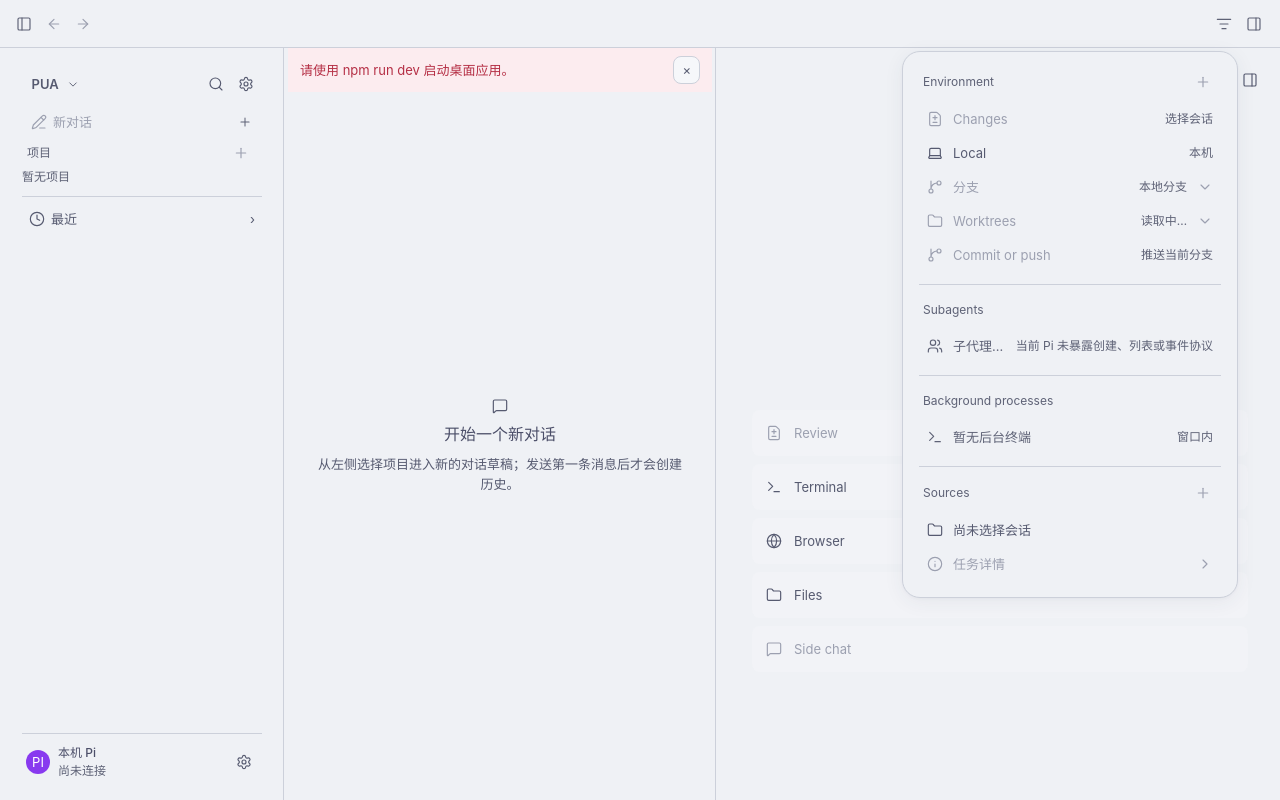
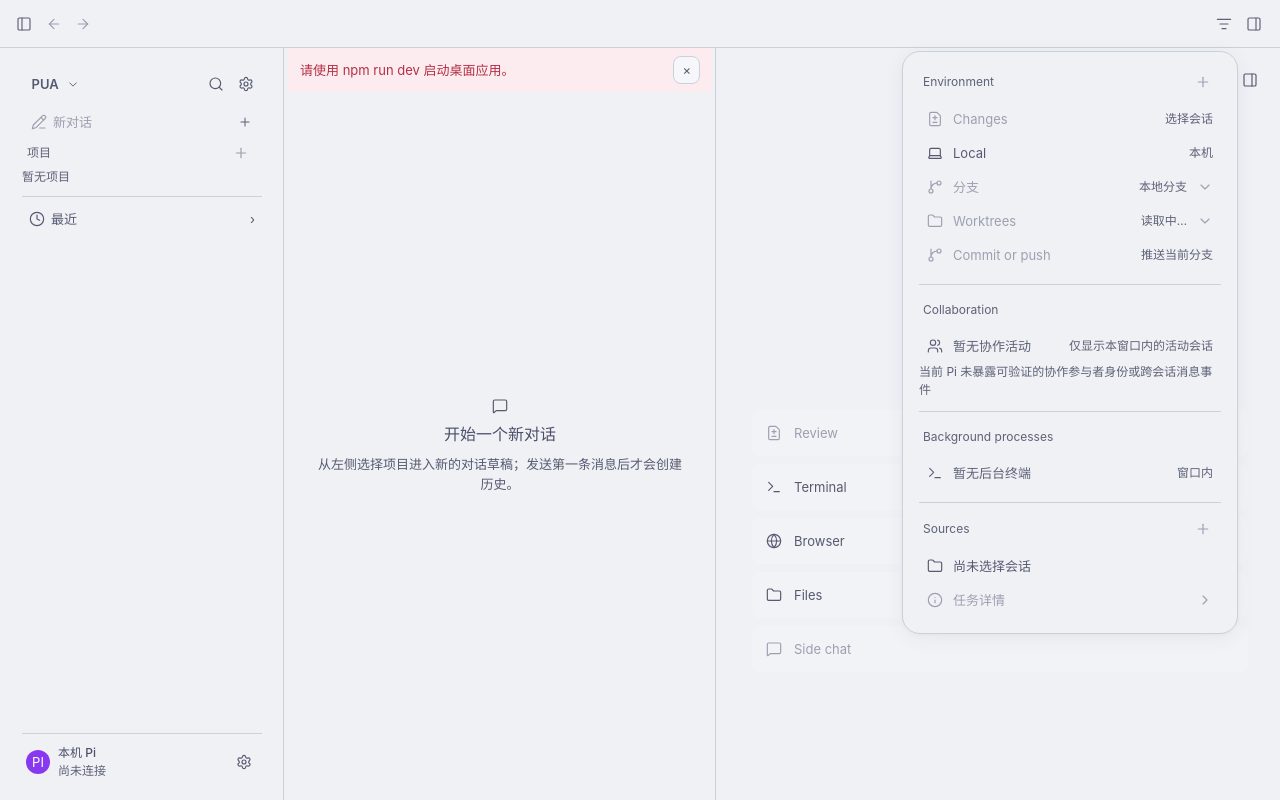
Before and after one commit to Gogo-Bytes/PUA, a React (Vite) app: page / in a window 1280 px wide. Both pictures are taken after a click on the button 1224 px from the left and 23 px from the top of the page. Built offline with nearby package versions, Linux system fonts and the light colour scheme.

Commit message:
feat: surface project collaboration activity

```diff
--- a/src/renderer/features/workspace/EnvironmentPopover.tsx
+++ b/src/renderer/features/workspace/EnvironmentPopover.tsx
@@ -5,11 +5,12 @@ import { piUnavailableCapabilities } from '../../../shared/ipc/pi-capabilities';
 import { desktopClient } from '../../app/desktop-client';
 import { Button, Dialog, Icon, IconButton, Input, Popover } from '../../ui';
 import type { SidePanelKind } from './useSidePanelTabs';
+import { activeProjectCollaborationSessions, collaborationActivityLabel } from './collaboration';
 
 export function EnvironmentPopover({ session, sessions, onSelectSession, onOpenPanel }: {
   session?: SessionInfo; sessions?: readonly SessionInfo[]; onSelectSession?(id: string): void; onOpenPanel(kind: SidePanelKind): void;
 }) {
-  const subagentsCapability = piUnavailableCapabilities.find(item => item.id === 'subagents');
+  const collaborationCapability = piUnavailableCapabilities.find(item => item.id === 'collaboration.participants');
   const [open, setOpen] = useState(false);
   const [snapshot, setSnapshot] = useState<{ id: string; status?: GitStatus; error?: string }>();
   const [branchState, setBranchState] = useState<{ id: string; current: string; branches: string[] }>();
@@ -48,6 +49,7 @@ export function EnvironmentPopover({ session, sessions, onSelectSession, onOpenP
   const worktrees = worktreeState?.id === session?.id ? worktreeState : undefined;
   const taskBusy = !!session && (session.kind === 'terminal' || session.activity !== 'idle');
   const backgroundProcesses = (sessions ?? []).filter(item => item.kind === 'terminal' && item.processStatus !== 'exited');
+  const collaborationSessions = activeProjectCollaborationSessions(sessions ?? [], session);
   const openPanel = (kind: SidePanelKind) => { setOpen(false); onOpenPanel(kind); };
   const switchBranch = async (branch: string) => {
     if (!session || branch === branches?.current || branchBusy) return;
@@ -165,8 +167,11 @@ export function EnvironmentPopover({ session, sessions, onSelectSession, onOpenP
       <Button variant="ghost" className="environment-row" disabled={!session || !status || taskBusy} onClick={() => { setCommitError(undefined); setCommitOpen(true); }}><Icon name="branch"/><span>Commit or push</span><small>{status?.files.length ? `${status.files.length} 个文件待提交` : '推送当前分支'}</small></Button>
       {snapshot?.id === session?.id && snapshot?.error && <p className="environment-note">暂时无法读取仓库；可打开 Review 查看错误并重试。</p>}
     </section>
-    <section className="environment-section"><div className="environment-heading">Subagents</div>
-      <div className="environment-row is-unavailable" aria-disabled="true" title={subagentsCapability?.reason}><Icon name="agents"/><span>子代理任务</span><small>{subagentsCapability?.reason ?? '未接入'}</small></div>
+    <section className="environment-section"><div className="environment-heading">Collaboration</div>
+      {collaborationSessions.length ? collaborationSessions.map(item => <Button key={item.id} variant="ghost" className="environment-row environment-process-row" onClick={() => { setOpen(false); onSelectSession?.(item.id); }}>
+        <Icon name="agents"/><span>{item.title}</span><small>{collaborationActivityLabel(item.activity)}</small>
+      </Button>) : <div className="environment-row is-unavailable" aria-disabled="true" title={collaborationCapability?.reason}><Icon name="agents"/><span>暂无协作活动</span><small>仅显示本窗口内的活动会话</small></div>}
+      <p className="environment-note">{collaborationCapability?.reason ?? 'Pi 未提供参与者身份事件'}</p>
     </section>
     <section className="environment-section"><div className="environment-heading">Background processes</div>
       {backgroundProcesses.length ? backgroundProcesses.map(item => <Button key={item.id} variant="ghost" className="environment-row environment-process-row" onClick={() => { setOpen(false); onSelectSession?.(item.id); }}>
--- /dev/null
+++ b/src/renderer/features/workspace/collaboration.ts
@@ -0,0 +1,26 @@
+import type { SessionInfo } from '../../../shared/ipc/desktop-api';
+
+/**
+ * Project-local collaboration is limited to Pi chat sessions PUA itself owns.
+ * We do not infer participants from parallel tools, retries, or terminal work.
+ */
+export function activeProjectCollaborationSessions(sessions: readonly SessionInfo[], current?: SessionInfo): SessionInfo[] {
+  if (!current) return [];
+  return sessions.filter(session =>
+    session.id !== current.id &&
+    session.kind === 'chat' &&
+    session.cwd === current.cwd &&
+    session.processStatus !== 'exited' &&
+    session.activity !== 'idle',
+  );
+}
+
+export function collaborationActivityLabel(activity: SessionInfo['activity']): string {
+  switch (activity) {
+    case 'waiting-input': return '等待输入';
+    case 'compacting': return '整理上下文';
+    case 'retrying': return '重试中';
+    case 'responding': return '运行中';
+    case 'idle': return '就绪';
+  }
+}
--- a/src/shared/ipc/pi-capabilities.ts
+++ b/src/shared/ipc/pi-capabilities.ts
@@ -14,7 +14,7 @@ export interface PiCapabilityRecord {
 
 /** Capabilities intentionally represented as unavailable when Pi has no confirmed protocol. */
 export interface PiUnavailableCapabilityRecord {
-  id: 'subagents';
+  id: 'collaboration.participants';
   status: 'verified-not-exposed';
   reason: string;
 }
@@ -46,8 +46,8 @@ export const piCapabilities: readonly PiCapabilityRecord[] = [
 
 export const piUnavailableCapabilities: readonly PiUnavailableCapabilityRecord[] = [
   {
-    id: 'subagents',
+    id: 'collaboration.participants',
     status: 'verified-not-exposed',
-    reason: '当前 Pi 未暴露创建、列表或事件协议',
+    reason: '当前 Pi 未暴露可验证的协作参与者身份或跨会话消息事件',
   },
 ] as const;
```
Also changed, not shown: 4 other files (tests, documents, lock files or other folders).
